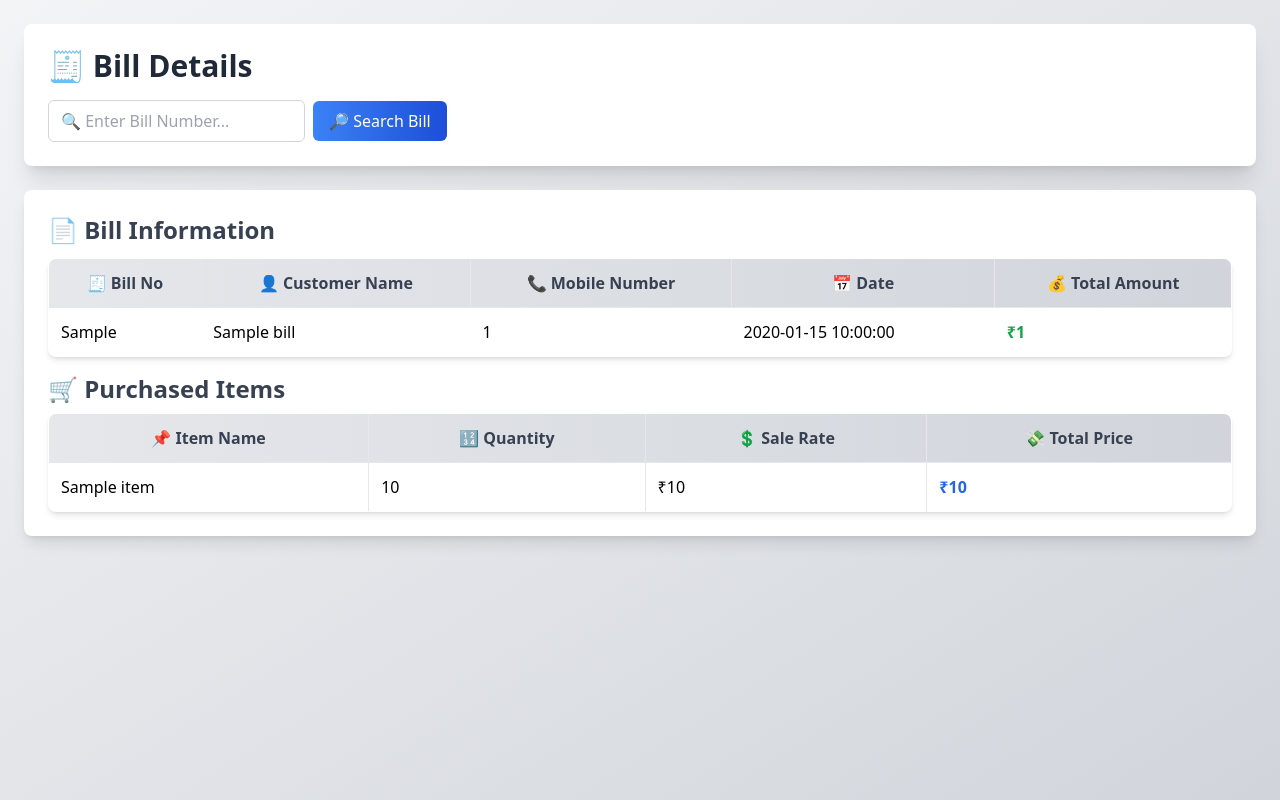
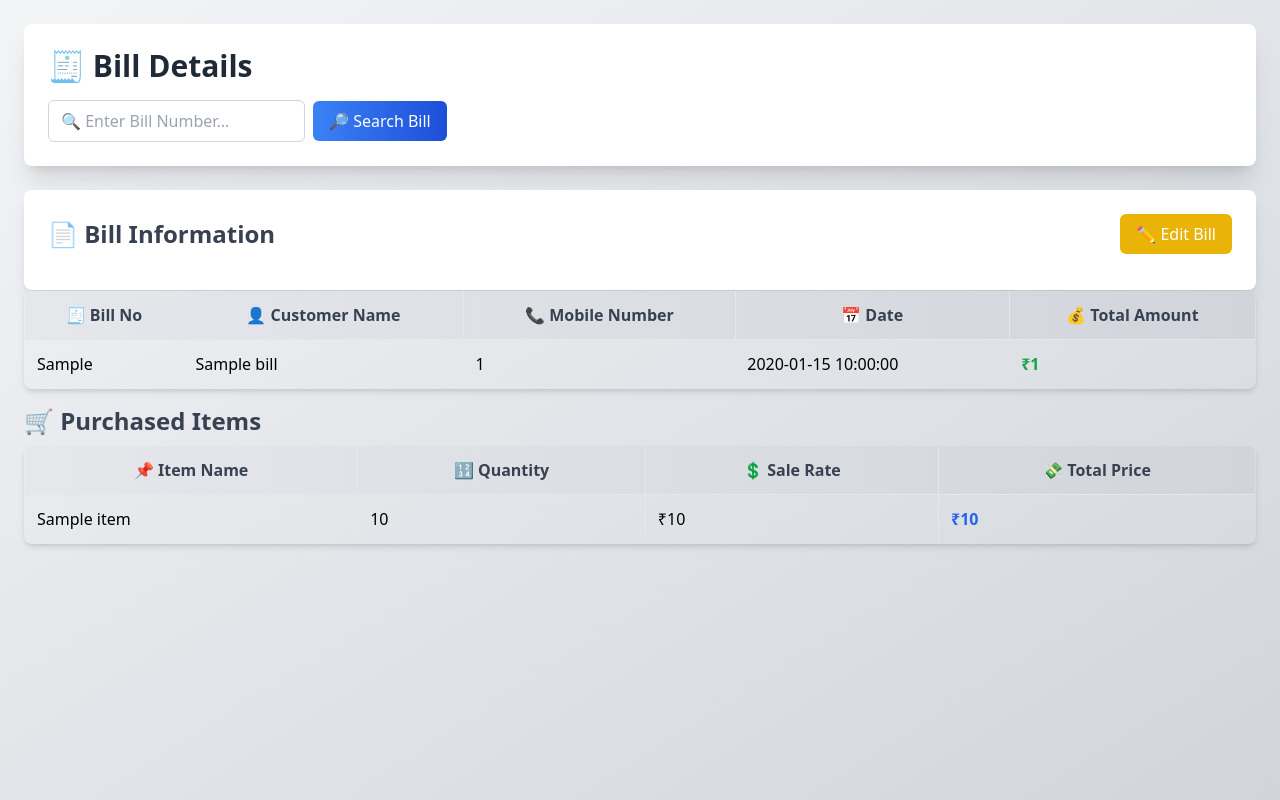
Before and after one commit to theNareshofficial/CoreNestEngine, a Python web app: template templates/bill_detail.html in a window 1280 px wide. Shown: the part 64-864 px from the top of the page. Run offline with Jinja, Linux system fonts and the light colour scheme; the template is opened without the code that fills it: most values are stand-ins (such as "Sample title", 1, 10 or a date in 2020); some libraries are stand-ins or nearby versions.

Commit message:
Updated Edit Bill

```diff
--- a/templates/bill_detail.html
+++ b/templates/bill_detail.html
@@ -10,7 +10,7 @@
             🧾 Bill Details
         </h1>
         <form method="GET" class="flex items-center space-x-2 mt-4">
-            <input type="text" name="bill_no" placeholder="🔍 Enter Bill Number..."
+            <input type="text" name="bill_no" placeholder="🔍 Enter Bill Number..." required
                 class="border border-gray-300 rounded-md px-3 py-2 text-black focus:ring-2 focus:ring-blue-400" />
             <button type="submit"
                 class="bg-gradient-to-r from-blue-500 to-blue-700 text-white px-4 py-2 rounded-md hover:from-blue-600 hover:to-blue-800 transition-all">
@@ -21,9 +21,18 @@
 
     {% if bill_data %}
     <div class="mt-6 bg-white p-6 rounded-lg shadow-lg">
-        <h2 class="text-2xl font-semibold text-gray-700 mb-3 flex items-center">
-            📄 Bill Information
-        </h2>
+        <div class="flex justify-between items-center mb-3">
+            <h2 class="text-2xl font-semibold text-gray-700 flex items-center">
+                📄 Bill Information
+            </h2>
+            {% if bill_data %}
+            <a href="{{ url_for('edit_bill', bill_no=bill_data['bill_no']) }}"
+                class="bg-yellow-500 text-white px-4 py-2 rounded-md hover:bg-yellow-600 transition-all">
+                ✏️ Edit Bill
+            </a>
+            {% endif %}
+        </div>
+    </div>
         <table class="w-full border-collapse border border-gray-300 shadow-md rounded-lg overflow-hidden">
             <thead>
                 <tr class="bg-gradient-to-r from-gray-200 to-gray-300 text-gray-700">
```
